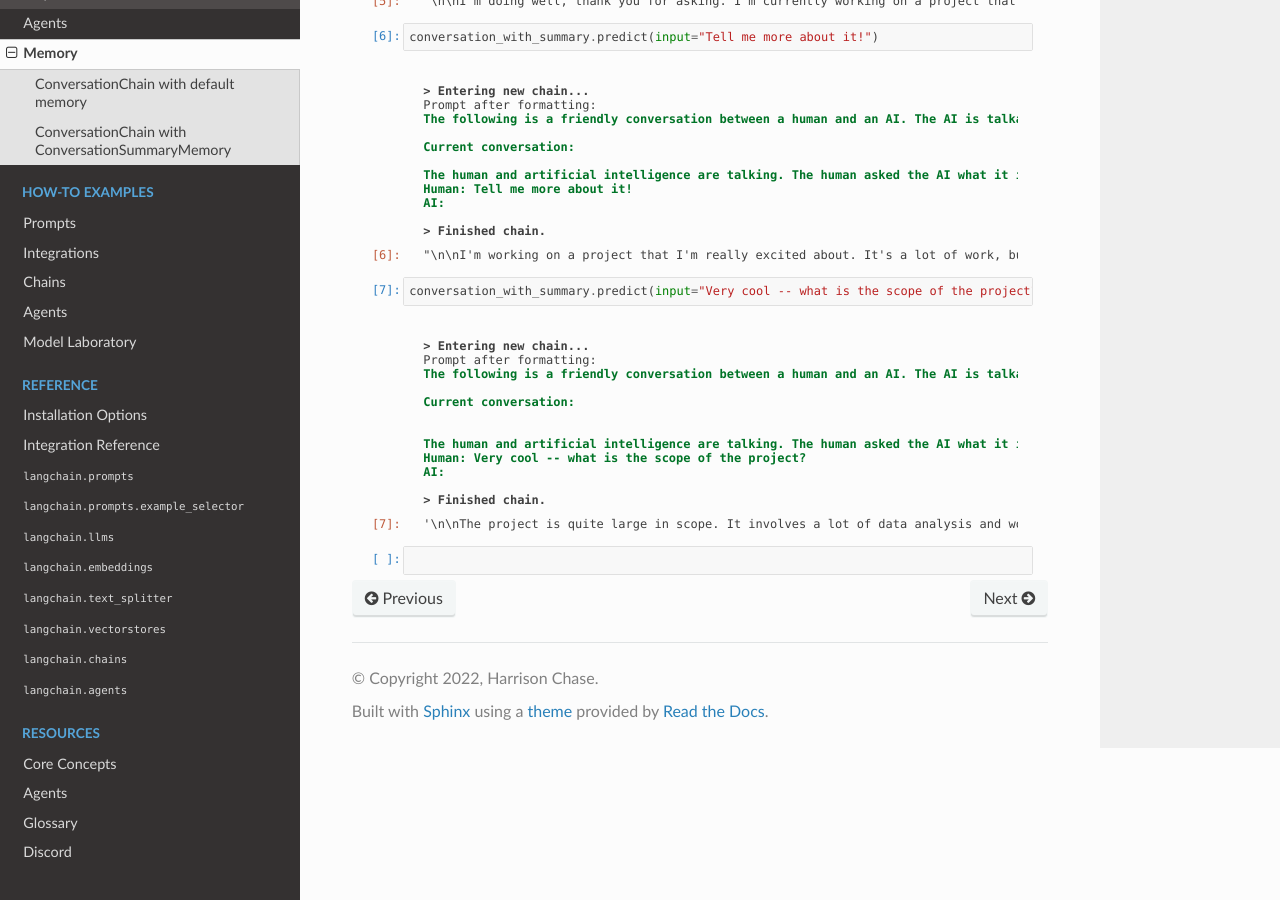
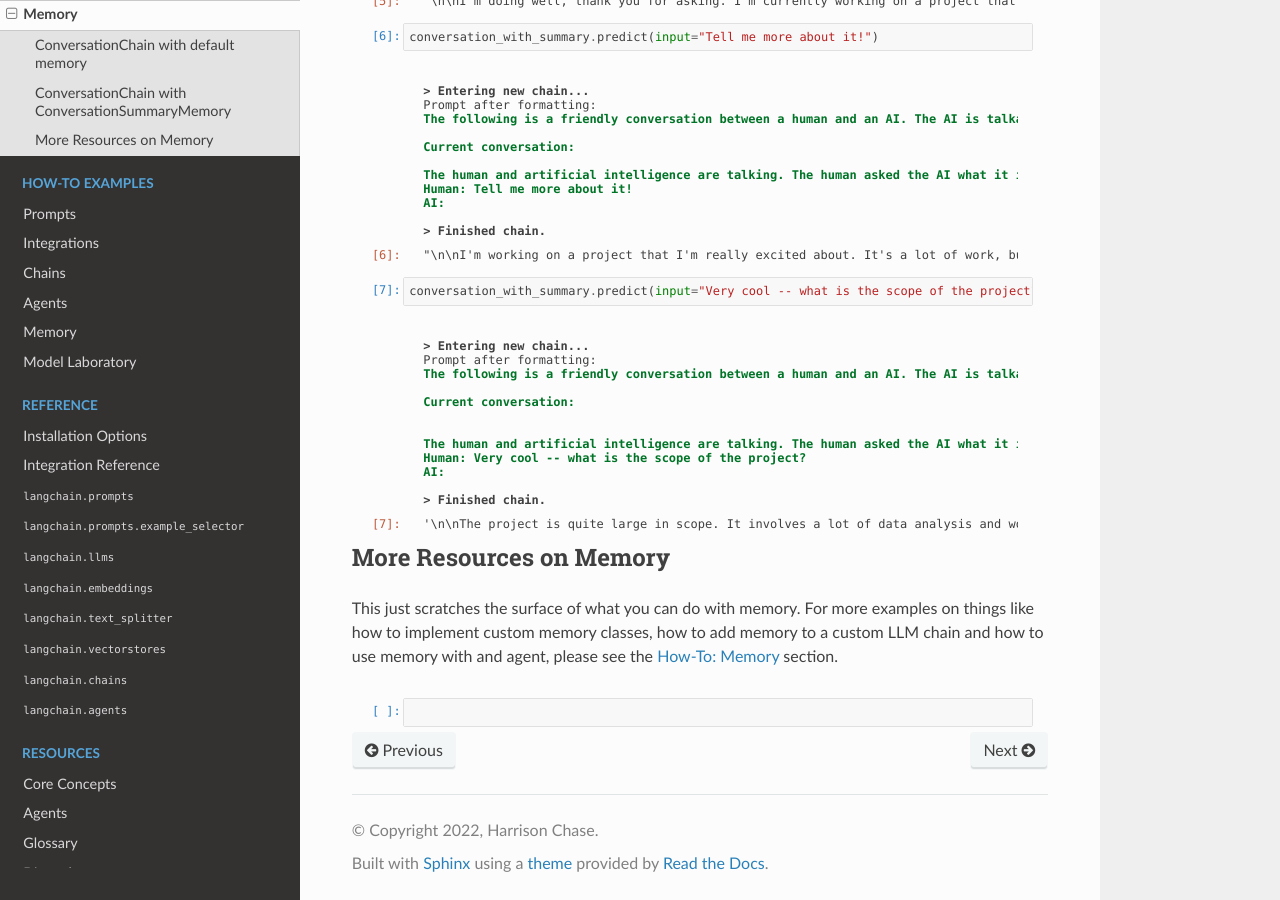
Before and after one commit to ZinedineDumas/React-Python, a Sphinx documentation site: the page built from docs/getting_started/memory.ipynb, in a window 1280 px wide and 900 px high, scrolled down 1950 px. Built offline with Sphinx 7.4.7 and the Read the Docs theme 2.0.0, drawn with Linux system fonts in a browser that asks for light colours; the version number could not be read and is left out.

Commit message:
Harrison/update docs mem (#201)

```diff
--- /dev/null
+++ b/docs/examples/memory.rst
@@ -0,0 +1,11 @@
+Memory
+======
+
+The examples here are all related to working with the concept of Memory in LangChain.
+
+.. toctree::
+   :maxdepth: 1
+   :glob:
+   :caption: Memory
+
+   memory/*
--- a/docs/index.rst
+++ b/docs/index.rst
@@ -120,6 +120,7 @@ Start here if you haven't used LangChain before.
    examples/integrations.rst
    examples/chains.rst
    examples/agents.rst
+   examples/memory.rst
    examples/model_laboratory.ipynb
 
 More elaborate examples and walk-throughs of particular
```
Also changed, not shown: docs/explanation/core_concepts.md (+5 -0 lines), docs/examples/memory/agent_with_memory.ipynb, docs/getting_started/memory.ipynb.
